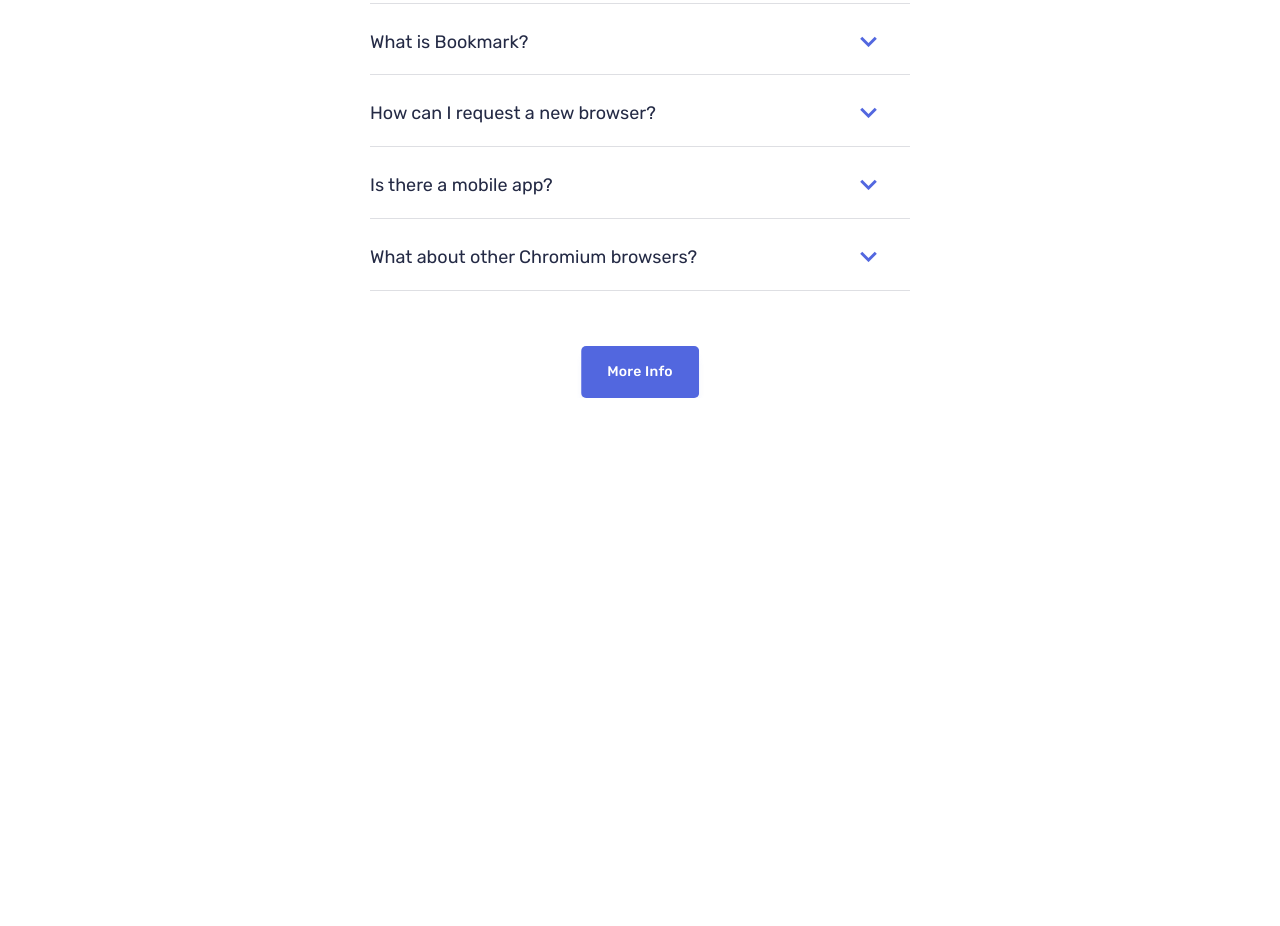
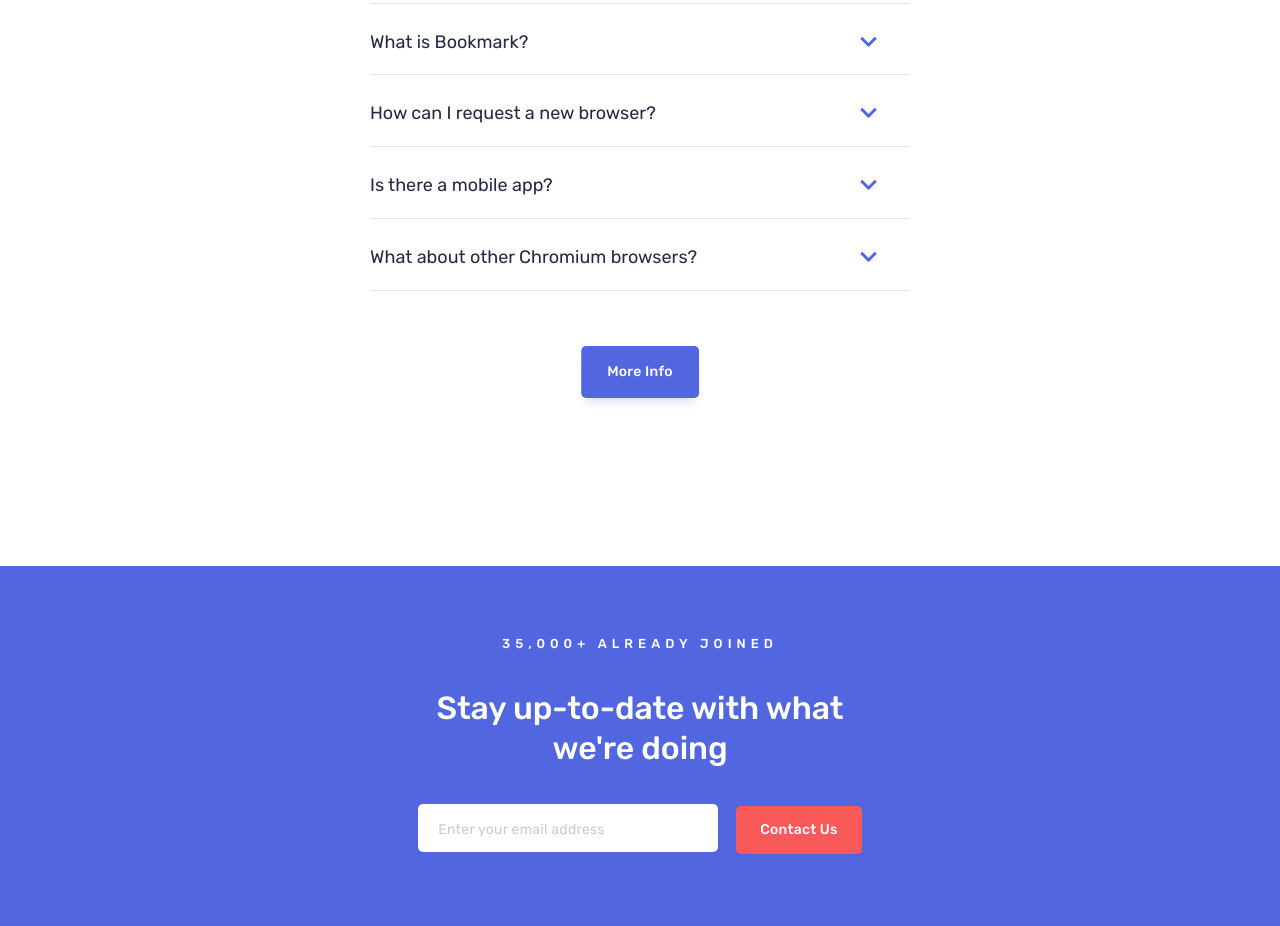
Before and after one commit to Jamoliddin610/bookmark-landing, a plain HTML site: page index.html in a window 1280 px wide. Shown: the part 2783-3709 px from the top of the page. Before the commit the page ends 3181 px from the top, so only its background shows below. Drawn offline with nearby package versions, Linux system fonts and the light colour scheme.

Commit message:
added conact section

```diff
--- a/css/style.css
+++ b/css/style.css
@@ -919,6 +919,7 @@ border: 2px solid #5B6074;
     left: 50%;
     transform: translate(-50%);
 
+
 }
 
 .faq__content-link:hover {
@@ -976,4 +977,110 @@ border: 2px solid #5B6074;
         font-size: 12px;
     }
 }
-/* jamoliddin finished faq  */
+/* jamoliddin finished faq started contact section*/
+.contact{
+    width: 100%;
+
+    padding: 220px 0 0 0;
+}
+.contact .container{
+    background-color: #5267df;
+    width: 100%;
+    height: 360px;
+    padding: 58px 0 74px 0;
+}
+.contact__inner{
+    width: 445px;
+    margin: 0 auto;
+    text-align: center;
+}
+.contact__about{
+    font-weight: 500;
+    font-size: 13px;
+    line-height: 40px;
+    text-align: center;
+    text-transform: uppercase;
+    letter-spacing: 5px;
+    color: #ffffff;
+    margin-bottom:24px ;
+}
+.contact__discribtion{
+    font-weight: 500;
+    font-size: 32px;
+    line-height: 40px;
+    text-align: center;
+    letter-spacing: -0.1px;
+    color: #ffffff;
+    margin-bottom: 36px;
+}
+.contact__input{
+    width: 300px;
+    height: 48px;
+    border: none;
+    outline: none;
+    background-color: #fff;
+    border-radius: 5px;
+    color: #242a45;
+    font-size: 18px;
+    padding: 10px 20px;
+    margin-right: 14px;
+}
+.contact__input::placeholder{
+    font-size: 14px;
+    line-height: 28px;
+    letter-spacing: 0.25px;
+    color: rgba(36, 42, 69, 0.250109);
+}
+.conatct__sbmit{
+    background: #fa5959;
+    box-shadow: 0px 8px 8px -4px rgba(73, 93, 207, 0.20012);
+    border-radius: 5px;
+    border: none;
+    padding: 10px 24px ;
+    font-weight: 500;
+    font-size: 14px;
+    line-height: 28px;
+    text-align: center;
+    letter-spacing: 0.25px;
+    color: #FFFFFF;
+}
+@media screen and (max-width:768px) {
+    .contact{
+        padding-top: 150px;
+    }
+}
+@media screen and (max-width:451px) {
+
+    .contact .container{
+        height: 100%;
+    }
+    .contact__inner{
+        width: 86%;
+    }
+    .contact__about{
+        font-size: 10px;
+    }
+    .contact__discribtion{
+        font-size: 28px;
+    }
+    .contact__input{
+        width: 100%;
+
+        margin-bottom: 16px;
+    }
+    .conatct__sbmit{
+        width: 100%;
+    }
+}
+@media screen and (max-width:350px) {
+    .contact__about {
+        font-size: 8px;
+    }
+
+    .contact__discribtion {
+        font-size: 24px;
+    }
+    .contact__input{
+        font-size: 12px;
+    }
+}
--- a/index.html
+++ b/index.html
@@ -158,7 +158,19 @@ ultricies non ligula. Suspendisse imperdiet. Vivamus luctus eros aliquet convall
             <a href="#" class="faq__content-link">More Info</a>
         </div>
     </section>
-
+    <section class="contact">
+        <div class="container">
+            <div class="contact__inner">
+                <p class="contact__about">35,000+ ALREADY JOINED</p>
+                <h3 class="contact__discribtion">Stay up-to-date with what
+we're doing</h3>
+<form action="https://echo.htmlacademy.ru">
+    <input type="email" class="contact__input" name="email" id="email" placeholder="Enter your email address">
+    <button type="submit" class="conatct__sbmit">Contact Us</button>
+</form>
+            </div>
+        </div>
+    </section>
     <script src="main.js"></script>
 </body>
 
```
